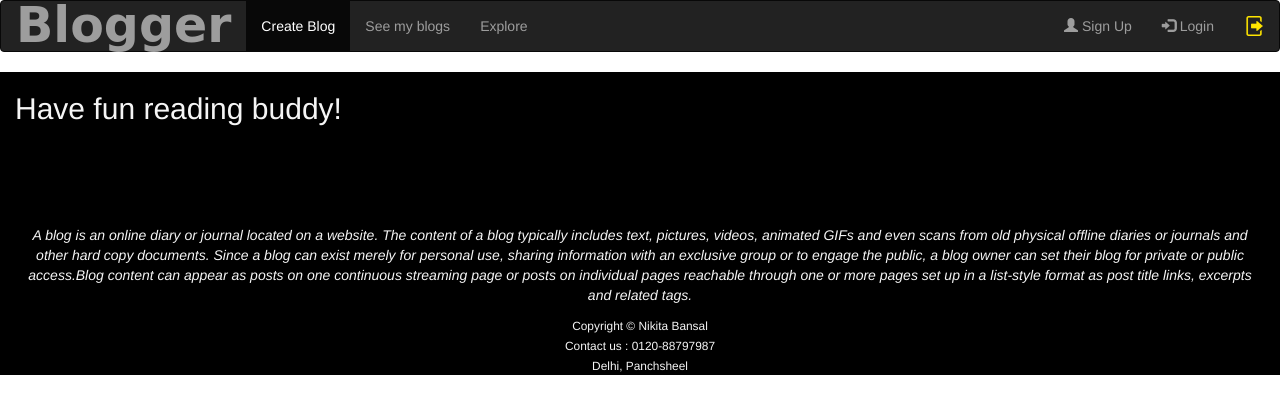
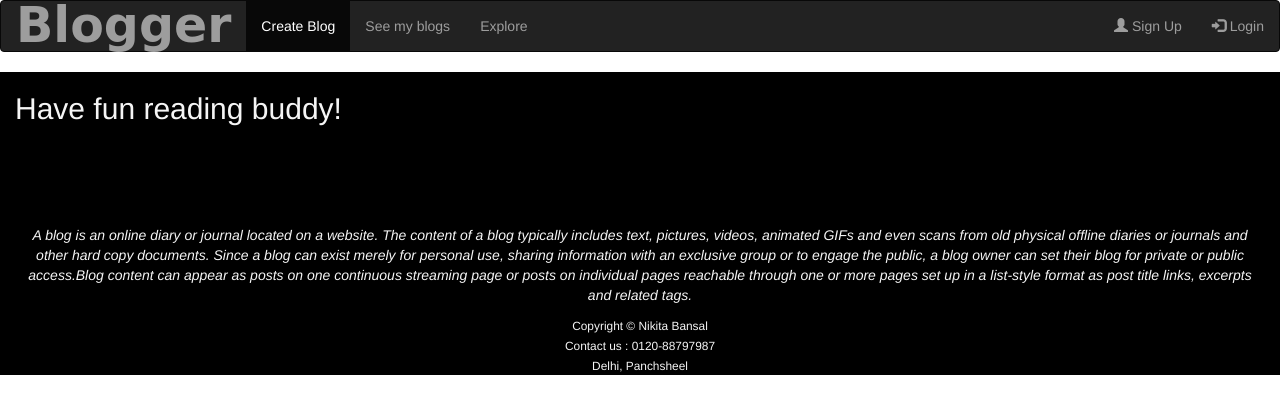
Before and after one commit to nikitabansal711/Blogger_flask, a Flask app: page /show_all_blogs in a window 1280 px wide. Shown: the top 414 px of the page. Run offline with Flask 2, Linux system fonts and the light colour scheme; data that the repository does not hold is empty; some libraries are stand-ins or nearby versions.

Commit message:
modified templates

```diff
--- a/flask_app/app/templates/show_all_blogs.html
+++ b/flask_app/app/templates/show_all_blogs.html
@@ -46,15 +46,6 @@
             <a href="{{ url_for('login') }}"
               ><span class="glyphicon glyphicon-log-in"></span> Login</a
             >
-          </li>
-          <li>
-            <a href="{{ url_for('log_out') }}"
-              ><img
-                class="img-responsive"
-                src="{{url_for('static', filename='logout.png')}}"
-                height="20"
-                width="20"
-            /></a>
           </li>
         </ul>
       </div>
```
